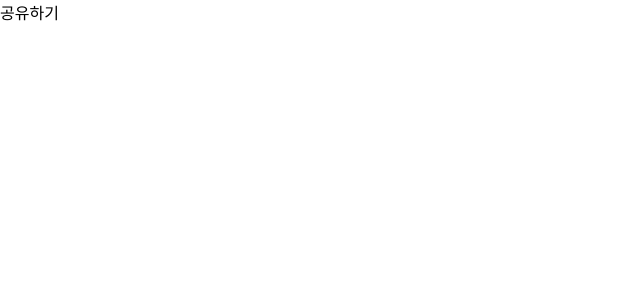
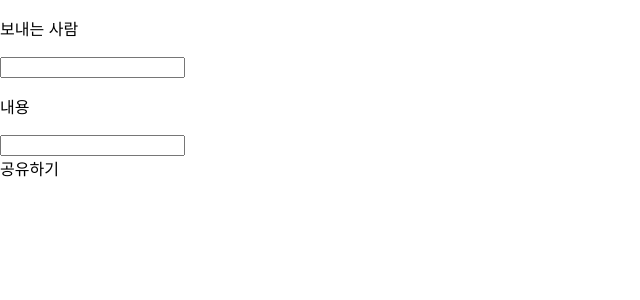
Before and after one commit to Moorisong/haroo, a React (Create React App) app: page /main in a window 1280 px wide. Shown: the top 300 px of the page, without its empty margins (0-640 px from the left). Built offline with nearby package versions, Linux system fonts and the light colour scheme.

Commit message:
feat: input에 사용자가 내용을 입력할 수 있도록 함

```diff
--- /dev/null
+++ b/src/components/TextBox/index.jsx
@@ -0,0 +1,6 @@
+export const TextBoxDefault = (props) => (
+  <div>
+    <p>{props.title}</p>
+    <input value={props.message} onChange={props.onChange} id={props.id} />
+  </div>
+);
--- a/src/constants/index.js
+++ b/src/constants/index.js
@@ -1,3 +1,8 @@
 export const METHOD_TYPE = {
   GET: 'get',
 };
+
+export const DATA_TYPE = {
+  SENDER: 'sender',
+  CONTENT: 'content',
+};
--- a/src/routes/Main/index.jsx
+++ b/src/routes/Main/index.jsx
@@ -1,16 +1,53 @@
 import { useState } from 'react';
 import { kakaoTextShare } from 'src/utils';
+import { TextBoxDefault } from 'src/components/TextBox';
+import { DATA_TYPE } from 'src/constants';
 
 export default function Main() {
-  const [data, setData] = useState({
-    user: '발신자',
-    text: `안녕하세요.\n테스트입니다. \n줄바꿈 테스트입니다.`,
-  });
+  const defalutData = [
+    { title: '보내는 사람', text: '' },
+    { title: '내용', text: '' },
+  ];
+  const [data, setData] = useState(defalutData);
 
   const onClickShare = () => {
     if (!window.Kakao.isInitialized()) window.Kakao.init(process.env.REACT_APP_KAKAO_APP_KEY);
     kakaoTextShare(data);
+    // setData(defalutData);
   };
 
-  return <div onClick={onClickShare}>공유하기</div>;
+  const onChangeText = (event) => {
+    const dataType = event.target.id === '0' ? DATA_TYPE.SENDER : DATA_TYPE.CONTENT;
+
+    setData((prevData) => {
+      let newData = [...prevData];
+      // 배열 얕은 복사 -> 새로운 참조 주소 값 가짐 / 중첩 객체의 참조 주소는 변하지 않음
+
+      switch (dataType) {
+        case DATA_TYPE.SENDER:
+          newData[0] = { ...newData[0], text: event.target.value };
+          // 중첩 객체 얕은 복사 -> 새로운 참조 주소 값 가짐
+          break;
+
+        case DATA_TYPE.CONTENT:
+          newData[1] = { ...newData[1], text: event.target.value };
+          // 중첩 객체 얕은 복사 -> 새로운 참조 주소 값 가짐
+          break;
+
+        default:
+          return prevData;
+      }
+      return newData;
+    });
+  };
+
+  return (
+    <div>
+      {data.map((e, i) => (
+        <TextBoxDefault id={i} onChange={onChangeText} key={e.title + i} title={e.title} message={e.text} />
+      ))}
+
+      <div onClick={onClickShare}>공유하기</div>
+    </div>
+  );
 }
--- a/src/services/axios.js
+++ b/src/services/axios.js
@@ -1,4 +1,3 @@
-
 // ksh -- 날씨 api 사용을 위한 함수
 
 // import axios from 'axios';
--- a/src/utils/index.js
+++ b/src/utils/index.js
@@ -1,9 +1,12 @@
 export const kakaoTextShare = (data) => {
+  const sender = data[0].text;
+  const content = data[1].text;
+
   window.Kakao.Share.sendDefault({
     objectType: 'text',
-    text: data.text,
+    text: content,
     link: { webUrl: process.env.REACT_APP_LOCAL_URL },
-    buttonTitle: `${data.user} 님이 보낸 메시지☺️`,
+    buttonTitle: `${sender} 님이 보낸 메시지☺️`,
   });
 };
 
```
